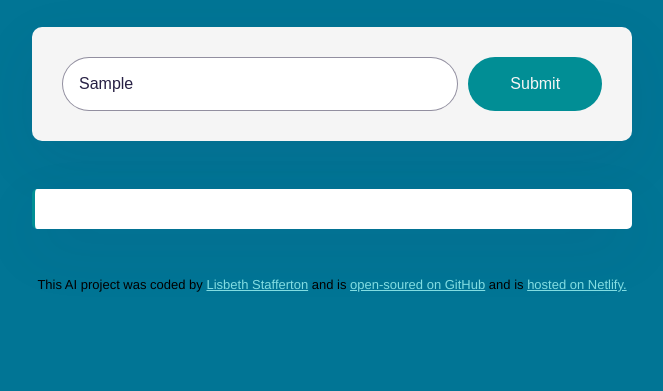
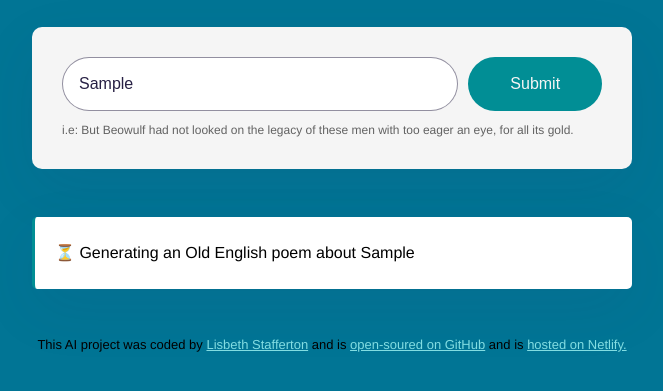
Before and after one commit to lisbethS4W0art9studio/poem-ai-generator, a plain HTML site: page index.html in a window 1280 px wide. Both pictures are taken after typing "Sample" into the empty fields and a click on the input 843 px from the left and 261 px from the top of the page. Shown: the part 177-568 px from the top of the page, without its empty margins (308-971 px from the left). Drawn offline with nearby package versions, Linux system fonts and the light colour scheme; no server answers.

Commit message:
Improved the User Experience

```diff
--- a/index.html
+++ b/index.html
@@ -17,13 +17,18 @@
     </header>
 
     <main>
-      <form id="poem-generator-form">
-        <input type="text" placeholder="Enter the topic of the Old English poem" autofocus required autocomplete="off"
-          class="instructions" id="user-instructions" />
-        <input type="submit" class="submit-button" />
-      </form>
+      <div class="form-container">
+        <form id="poem-generator-form">
+          <input type="text" placeholder="Enter the topic of an Old English poem" autofocus required autocomplete="off"
+            class="instructions" id="user-instructions" />
+          <input type="submit" class="submit-button" />
+
+        </form>
+        <div class="hint">i.e: But Beowulf had not looked on the legacy of these men with too eager an eye, for all its
+          gold.</div>
+      </div>
       <br />
-      <div class="poem" id="poem">
+      <div class="poem hidden" id="poem">
       </div>
     </main>
     <br />
--- a/src/index.js
+++ b/src/index.js
@@ -17,6 +17,10 @@ function generatePoem(event) {
   let prompt = `User instructions: Generate an Old English poem about ${instructionsInput.value}`;
   let apiUrl = `https://api.shecodes.io/ai/v1/generate?prompt=${prompt}&context=${context}&key=${apiKey}`;
 
+  let poemElement = document.querySelector("#poem");
+  poemElement.classList.remove("hidden");
+  poemElement.innerHTML = `<div class="generating"> ⏳ Generating an Old English poem about ${instructionsInput.value}</div>`;
+
   axios.get(apiUrl).then(displayPoem);
 }
 
--- a/src/style.css
+++ b/src/style.css
@@ -23,15 +23,23 @@ h1 {
   color: #272044;
 }
 
-form {
+.form-container {
   padding: 30px;
   background-color: whitesmoke;
   box-shadow: 0px 20px 60px rgba(65, 50, 100, 0.08);
   border-radius: 10px;
-  display: flex;
   margin-bottom: 30px;
 }
+form {
+  display: flex;
+}
 
+.hint {
+  line-height: 1.5;
+  margin-top: 10px;
+  opacity: 0.6;
+  font-size: 12px;
+}
 .instructions {
   padding: 16px;
   border: 1px solid rgba(39, 33, 66, 0.5);
@@ -63,8 +71,27 @@ form {
   border-radius: 5px;
 }
 
+.hidden {
+  display: none;
+}
+
 footer {
   text-align: center;
   font-size: 13px;
   margin-top: 30px;
 }
+
+.generating {
+  animation: blink-animation 1s steps(5, start) infinite;
+}
+
+@keyframes blink-animation {
+  to {
+    visibility: hidden;
+  }
+}
+@-webkit-keyframes blink-animation {
+  to {
+    visibility: hidden;
+  }
+}
```
